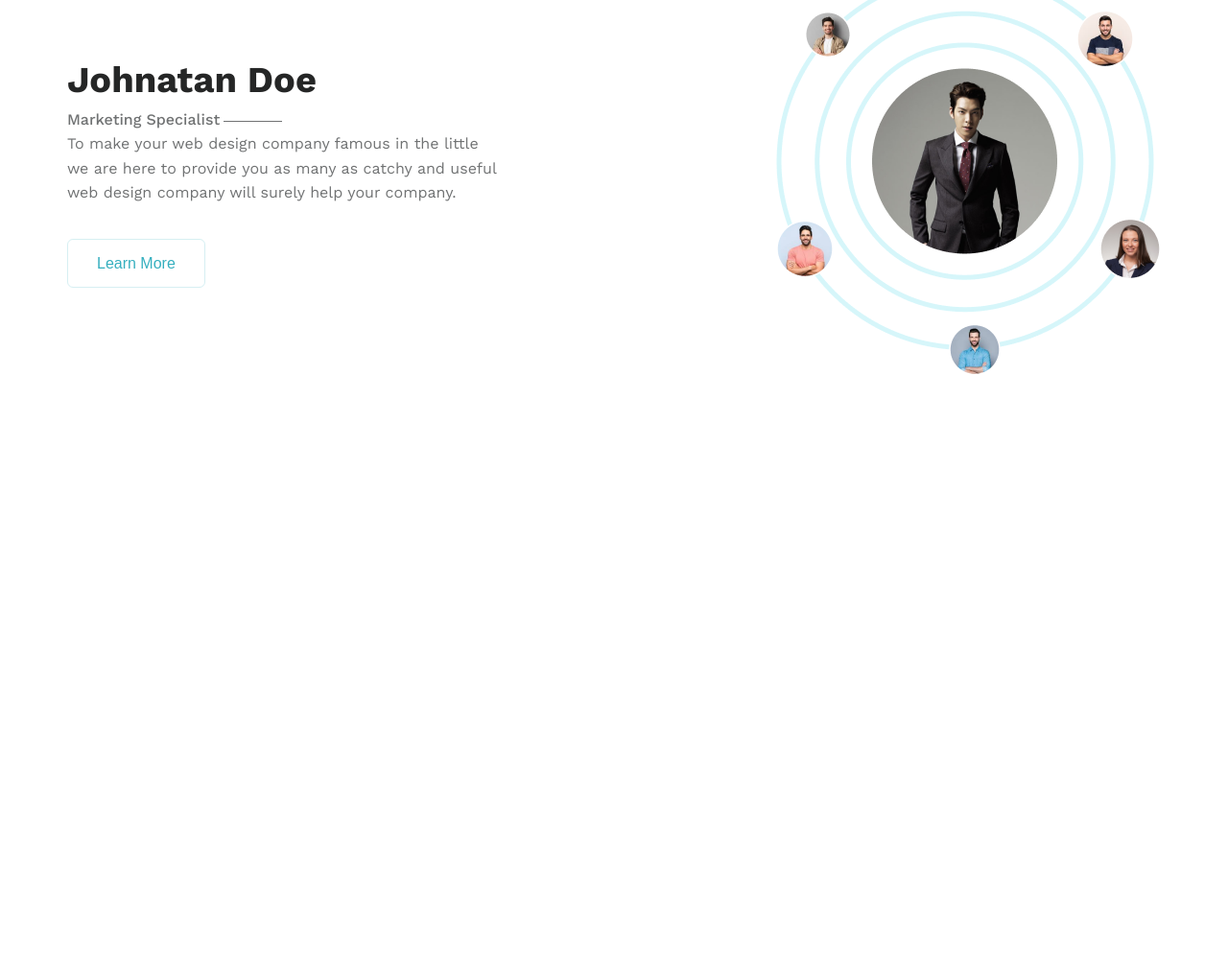
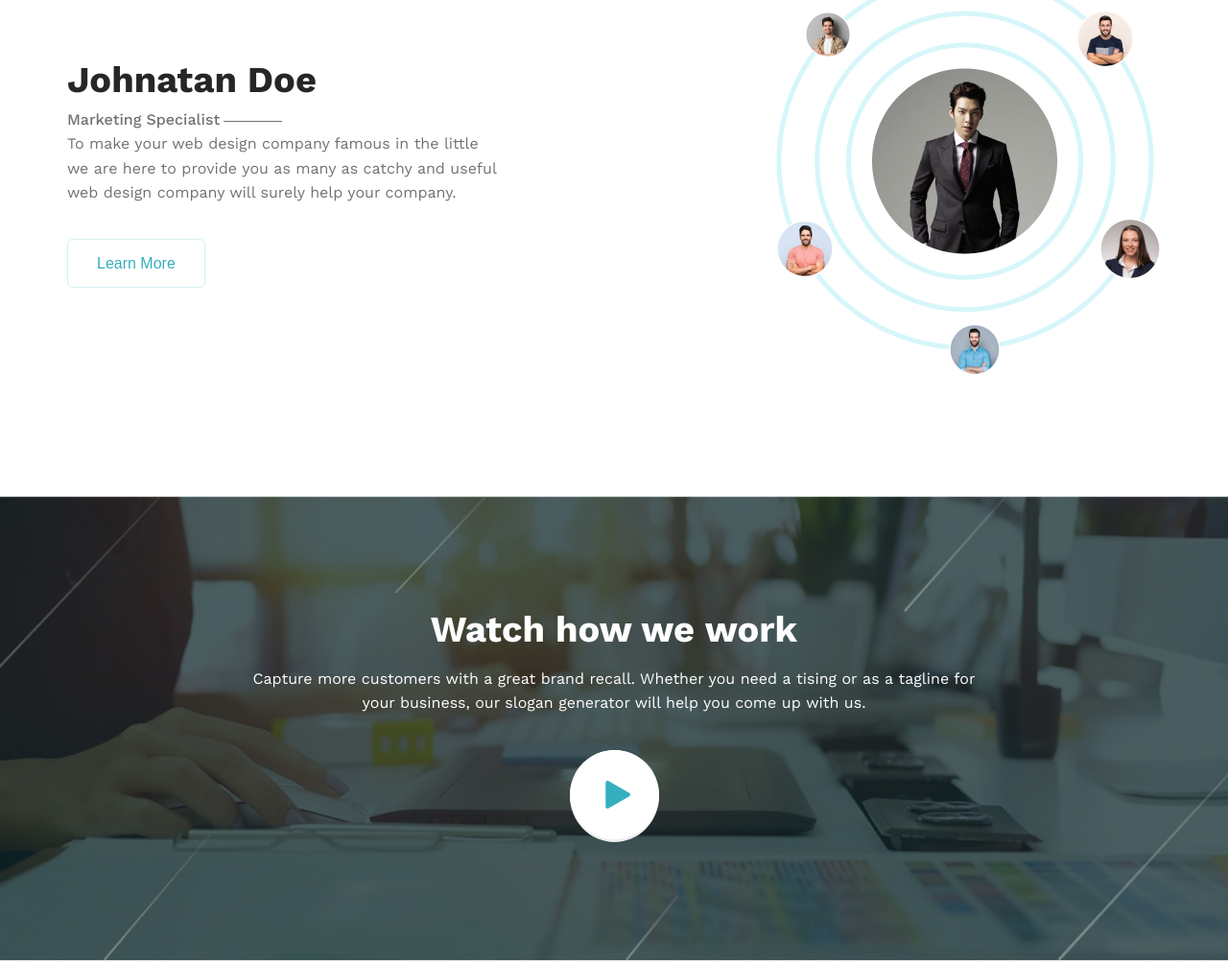
Before and after one commit to byMaximKnyazev/Maker, a plain HTML site: page index.html in a window 1280 px wide. Shown: the part 1522-2525 px from the top of the page at 96% size. Before the commit the page ends 2034 px from the top, so only its background shows below. Drawn offline with Linux system fonts and the light colour scheme.

Commit message:
added the how-we-work section and styled it

```diff
--- a/css/style.css
+++ b/css/style.css
@@ -323,3 +323,25 @@ body {
 .services__bottom-btn:hover {
 	background-color: #cbf2f9;
 }
+
+/* How we work */
+.how-we-work {
+	padding: 125px 0;
+	text-align: center;
+	background: url('../img/how-we-work/bg.jpg') center center / cover no-repeat;
+}
+
+.how-we-work__title {
+	color: #fff;
+}
+
+.how-we-work__descr {
+	margin-bottom: 36px;
+	max-width: 765px;
+	color: #fff;
+}
+
+.how-we-work__play {
+	border-radius: 50%;
+	cursor: pointer;
+}
--- a/index.html
+++ b/index.html
@@ -188,7 +188,9 @@
 								we&nbsp;are here to&nbsp;provide you as&nbsp;many as&nbsp;catchy and useful
 								web design company will surely help your company. <span id="dots"></span>
 								<span class="services--more" id="more">
-									Lorem ipsum dolor sit amet consectetur adipisicing elit. Laboriosam aliquid molestiae similique perferendis ea pariatur dolores odio voluptatibus maxime recusandae nemo eos distinctio voluptas magnam, alias, voluptate deleniti dicta id.
+									Lorem ipsum dolor sit amet consectetur adipisicing elit. Laboriosam aliquid molestiae similique
+									perferendis ea pariatur dolores odio voluptatibus maxime recusandae nemo eos distinctio voluptas
+									magnam, alias, voluptate deleniti dicta id.
 								</span>
 							</p>
 							<button class="btn services__bottom-btn" onclick="readMore()">
@@ -203,7 +205,35 @@
 			</section>
 			<!-- How we work -->
 			<section class="how-we-work">
-
+				<div class="container how-we-work__container">
+					<h2 class="how-we-work__title title">
+						Watch how we&nbsp;work
+					</h2>
+					<p class="descr how-we-work__descr">
+						Capture more customers with a&nbsp;great brand recall. Whether you need a&nbsp;tising
+						or&nbsp;as&nbsp;a&nbsp;tagline for your business, our slogan generator will help you come
+						up&nbsp;with&nbsp;us.
+					</p>
+					<button class="how-we-work__play">
+						<svg width="93" height="93" viewBox="0 0 93 93" fill="none" xmlns="http://www.w3.org/2000/svg">
+							<g filter="url(#filter0_b_22_1)">
+								<circle cx="46.5" cy="46.5" r="46.5" fill="white" />
+							</g>
+							<path
+								d="M62 44.7679C63.3333 45.5378 63.3333 47.4622 62 48.232L40.25 60.7894C38.9167 61.5592 37.25 60.597 37.25 59.0574L37.25 33.9426C37.25 32.403 38.9167 31.4408 40.25 32.2106L62 44.7679Z"
+								fill="#35AFBF" />
+							<defs>
+								<filter id="filter0_b_22_1" x="-64" y="-64" width="221" height="221" filterUnits="userSpaceOnUse"
+									color-interpolation-filters="sRGB">
+									<feFlood flood-opacity="0" result="BackgroundImageFix" />
+									<feGaussianBlur in="BackgroundImageFix" stdDeviation="32" />
+									<feComposite in2="SourceAlpha" operator="in" result="effect1_backgroundBlur_22_1" />
+									<feBlend mode="normal" in="SourceGraphic" in2="effect1_backgroundBlur_22_1" result="shape" />
+								</filter>
+							</defs>
+						</svg>
+					</button>
+				</div>
 			</section>
 			<!-- Features -->
 			<section class="features">
```
